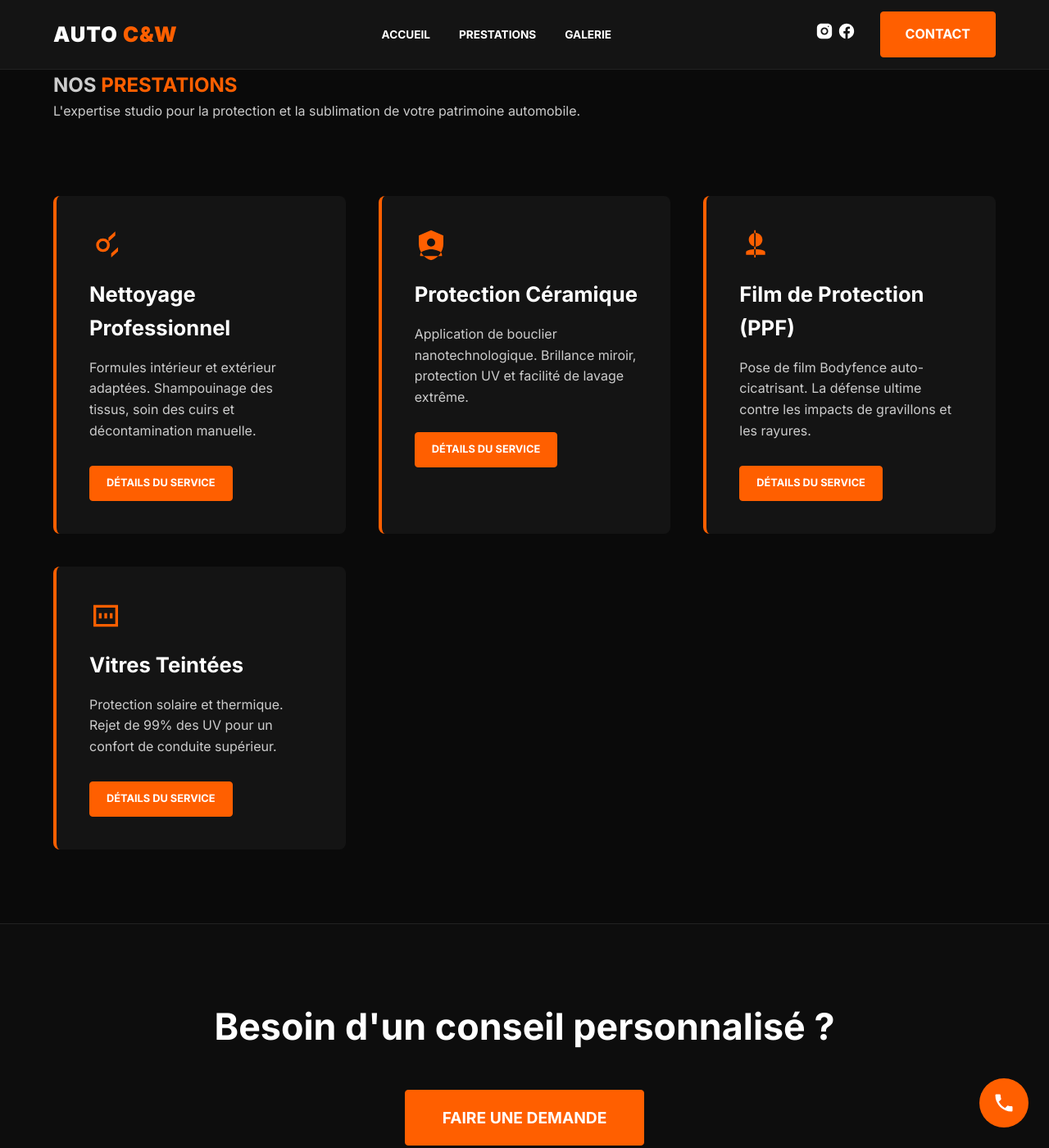
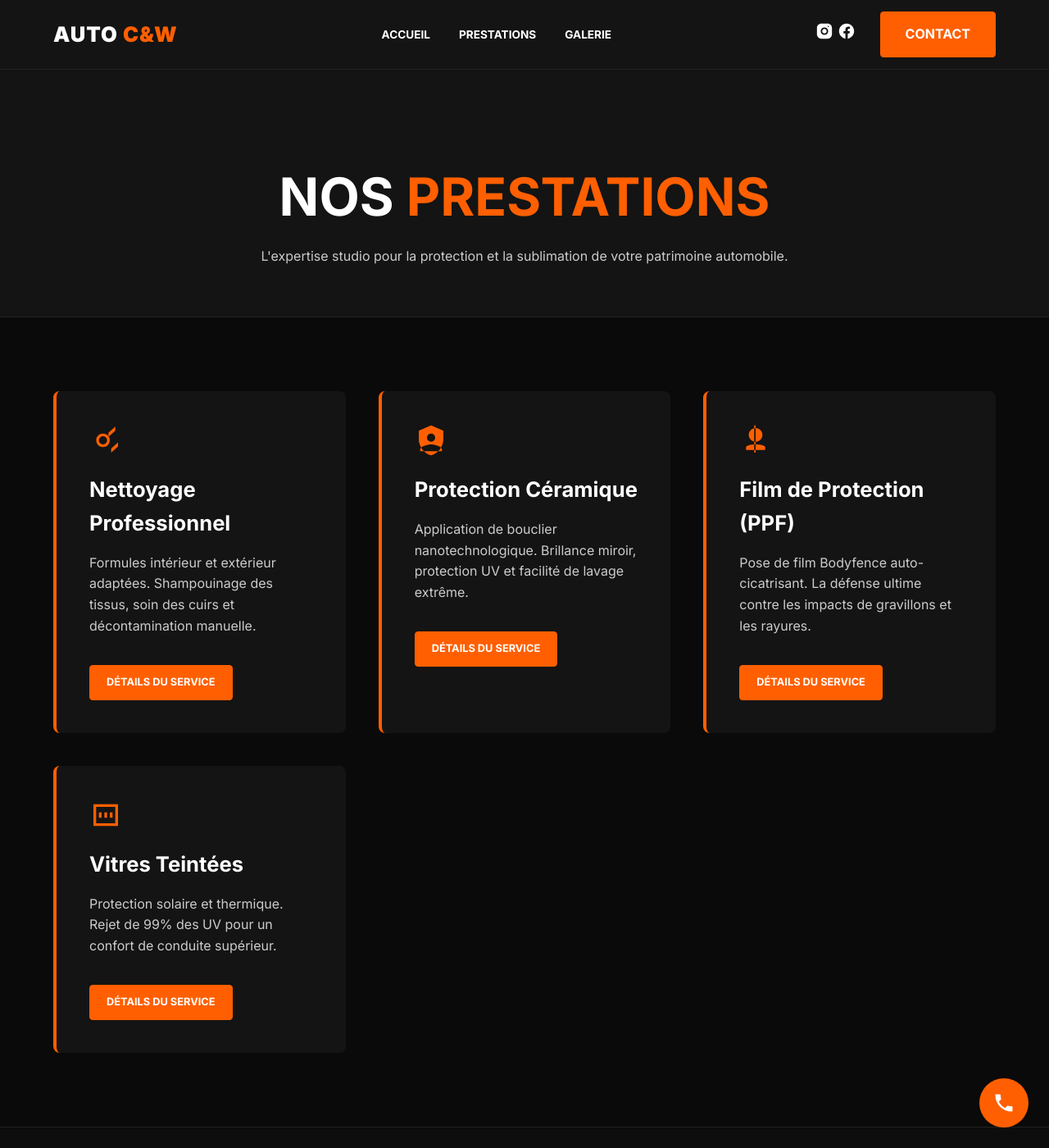
Before and after one commit to DuvalDVL/autocw, a Jekyll site: the page built from services/index.html, in a window 1280 px wide and 1400 px high. Shown: the whole window at 82% size. Built offline with Jekyll 4.4.1, drawn with Linux system fonts in a browser that asks for light colours.

Commit message:
Update style.css

```diff
--- a/assets/css/style.css
+++ b/assets/css/style.css
@@ -33,7 +33,7 @@
   transition: 0.3s;
 }
 
-/* --- NAVBAR (Correction doublons & visibilité) --- */
+/* --- NAVBAR --- */
 .site-header {
   background-color: var(--bg-dark);
   height: var(--nav-height);
@@ -86,13 +86,20 @@
 .desktop-only { display: block; }
 .mobile-only { display: none; }
 
-/* --- HERO SECTION (Espacements & Badge Google) --- */
+/* --- HERO SECTIONS (Home + Subpages) --- */
 .hero-section {
   position: relative;
   height: 80vh;
   display: flex;
   align-items: center;
   justify-content: center;
+  text-align: center;
+}
+
+.hero-subpage {
+  padding: 120px 0 60px;
+  background: var(--bg-dark);
+  border-bottom: 1px solid #222;
   text-align: center;
 }
 
@@ -106,7 +113,7 @@
 .hero-overlay {
   position: absolute;
   top: 0; left: 0; width: 100%; height: 100%;
-  background: rgba(0, 0, 0, 0.45); /* Filtre réduit pour visibilité */
+  background: rgba(0, 0, 0, 0.45);
   z-index: -1;
 }
 
@@ -126,7 +133,7 @@
 .google-badge .stars { color: #f1c40f; font-size: 1.1rem; }
 .google-badge .badge-text { color: #666; font-size: 0.75rem; font-weight: 700; letter-spacing: 0.5px; }
 
-.hero-content h1 {
+.hero-content h1, .hero-subpage h1 {
   font-size: clamp(2.2rem, 5vw, 4rem);
   color: #fff;
   margin-bottom: 25px;
@@ -135,7 +142,7 @@
 
 .hero-content p {
   font-size: 1.2rem;
-  margin-bottom: 45px; /* Padding entre texte et bouton CTA */
+  margin-bottom: 55px; /* Augmentation du padding corrigée */
 }
 
 /* --- BOUTONS --- */
@@ -160,13 +167,13 @@
   color: var(--accent-orange);
 }
 
-/* Boutons dans les cards de services */
+/* Boutons dans les cards avec effet au survol */
 .btn-orange-small {
   background-color: var(--accent-orange);
   color: #fff;
   padding: 10px 20px;
   font-size: 0.8rem;
-  margin-top: 30px; /* Padding card-bouton */
+  margin-top: 35px; /* Augmentation du padding corrigée */
   text-align: center;
   border: 1px solid var(--accent-orange);
 }
@@ -208,9 +215,16 @@
 .service-icon { width: 50px; height: 50px; fill: var(--accent-orange); margin-bottom: 20px; }
 .service-card h3 { color: #fff; margin-bottom: 15px; font-size: 1.4rem; }
 
-/* --- SERVICES HUB GRID (Nouvelle Page Services) --- */
+/* --- SERVICES HUB GRID (Page /services/) --- */
 .services-hub-grid { display: grid; grid-template-columns: repeat(auto-fit, minmax(280px, 1fr)); gap: 40px; }
-.hub-card { background: var(--bg-dark); padding: 40px; border-radius: 8px; border-left: 4px solid var(--accent-orange); transition: 0.3s; }
+.hub-card {
+  background: var(--bg-dark);
+  padding: 40px;
+  border-radius: 8px;
+  border-left: 4px solid var(--accent-orange);
+  transition: 0.3s;
+  text-align: left;
+}
 .hub-card:hover { background: #1a1a1a; transform: translateX(5px); }
 .hub-icon { width: 40px; height: 40px; fill: var(--accent-orange); margin-bottom: 20px; }
 .hub-card h2 { color: #fff; font-size: 1.6rem; margin-bottom: 15px; }
@@ -225,28 +239,29 @@
 .quality-image-side { flex: 1; }
 .quality-img-wrap { overflow: hidden; border-radius: 12px; box-shadow: 0 20px 40px rgba(0,0,0,0.5); }
 .quality-img-wrap img { width: 100%; transition: 0.8s cubic-bezier(0.19, 1, 0.22, 1); display: block; }
-.quality-img-wrap:hover img { transform: scale(1.08); } /* Effet zoom demandé */
+.quality-img-wrap:hover img { transform: scale(1.05); }
 
-.quality-text-side { flex: 1.2; }
+.quality-text-side { flex: 1.2; text-align: left; }
 .quality-text-side h2 { font-size: 2.8rem; color: #fff; margin-bottom: 25px; }
 .quality-text-side p { font-size: 1.15rem; margin-bottom: 35px; }
-.quality-cta-wrap { display: flex; justify-content: center; width: 100%; }
+.quality-cta-wrap { display: flex; justify-content: flex-start; width: 100%; }
 
 /* --- GALERIE --- */
 .gallery-item img { width: 100%; border-radius: 8px; transition: 0.3s; }
 .gallery-item:hover img { filter: brightness(1.1); }
 
-/* --- FINAL CTA (Correction centrage complet) --- */
+/* --- FINAL CTA (Centrage parfait corrigé) --- */
 .final-cta {
   background-color: #0d0d0d;
   border-top: 1px solid #222;
+  text-align: center;
 }
 
 .cta-centered {
   display: flex;
   flex-direction: column;
   align-items: center;
-  text-align: center;
+  justify-content: center;
 }
 
 .cta-content-wrapper h2 { font-size: 2.8rem; margin-bottom: 15px; color: #fff; }
@@ -273,7 +288,7 @@
 .footer-list { list-style: none; }
 .footer-list li { margin-bottom: 12px; }
 
-/* Blocage des styles par défaut sur tous les liens du footer */
+/* Blocage des styles par défaut et forçage gris/orange */
 .footer-list a, .contact-entry a, .legal-links a {
   color: var(--text-gray) !important;
   text-decoration: none !important;
@@ -296,7 +311,6 @@
   font-size: 0.85rem;
 }
 
-/* Duval DVL Link orange spécifique */
 .duval-link { color: var(--accent-orange) !important; font-weight: 700; }
 
 /* --- STICKY BUTTON (Pulsation) --- */
@@ -328,6 +342,7 @@
 @media (max-width: 992px) {
   .footer-grid-main { grid-template-columns: 1fr; gap: 40px; }
   .quality-flex-layout { flex-direction: column; text-align: center; }
+  .quality-cta-wrap { justify-content: center; }
 }
 
 @media (max-width: 768px) {
```
